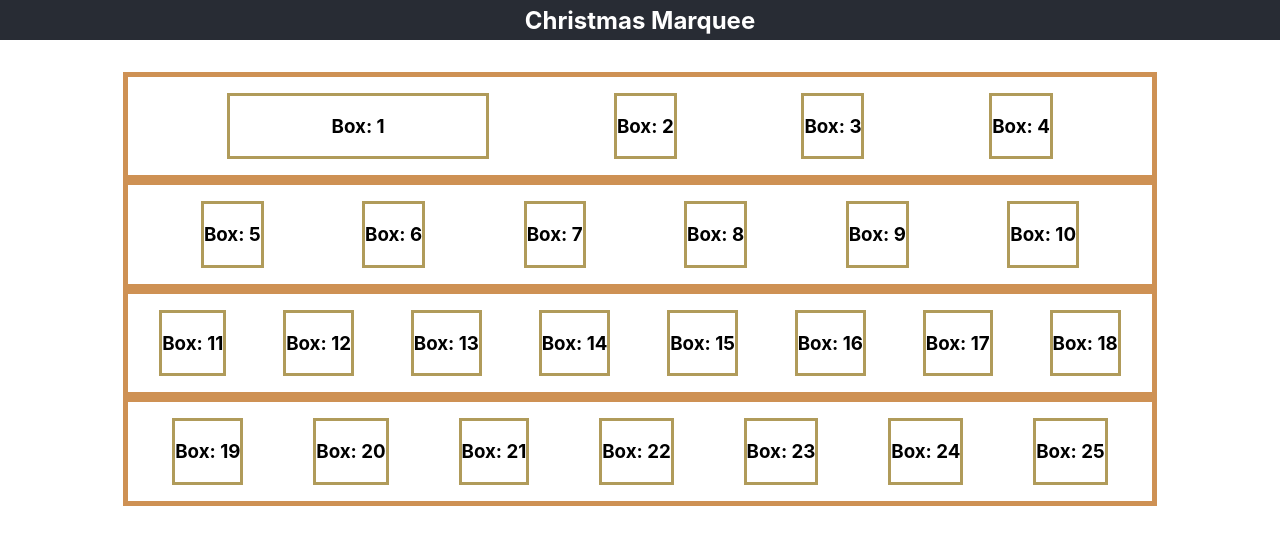
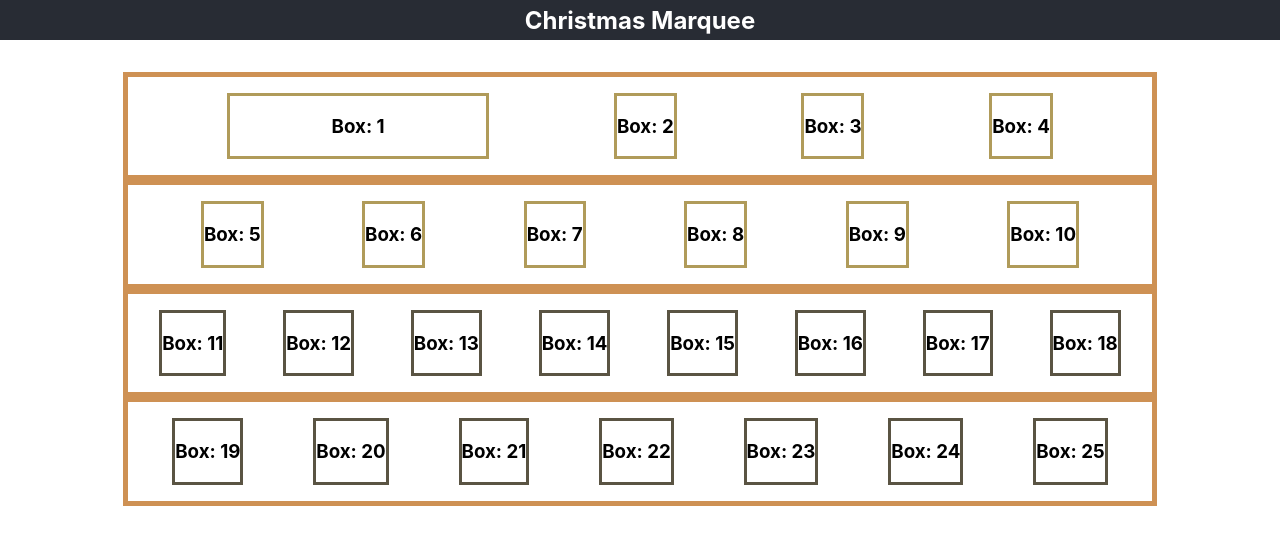
Before and after one commit to zplummer13/advent, a React (Create React App) app: page / in a window 1280 px wide. Shown: the top 544 px of the page. Built offline with nearby package versions, Linux system fonts and the light colour scheme.

Commit message:
Added logic for locking boxes

```diff
--- a/package.json
+++ b/package.json
@@ -10,6 +10,7 @@
     "@types/node": "^12.0.0",
     "@types/react": "^17.0.0",
     "@types/react-dom": "^17.0.0",
+    "luxon": "^2.0.2",
     "react": "^17.0.2",
     "react-dom": "^17.0.2",
     "react-scripts": "4.0.3",
@@ -40,5 +41,8 @@
       "last 1 firefox version",
       "last 1 safari version"
     ]
+  },
+  "devDependencies": {
+    "@types/luxon": "^2.0.5"
   }
 }
--- a/src/_sassvariables.scss
+++ b/src/_sassvariables.scss
@@ -2,3 +2,4 @@ $primary-color: #4a5f40;
 $secondary-color: #7e0914;
 $trinary-color: #e7d5c7;
 $quarnary-color: #b09b5a;
+$quintary-color: #5a5443;
--- a/src/components/Box.scss
+++ b/src/components/Box.scss
@@ -2,8 +2,15 @@
 
 .box {
   margin: 2vh 2vw;
+}
+
+.boxUnlocked {
+  cursor: pointer;
   border: solid 3px app.$quarnary-color;
-  cursor: pointer;
+}
+
+.boxLocked {
+  border: solid 3px app.$quintary-color;
 }
 
 .boxSmall {
--- a/src/components/Box.tsx
+++ b/src/components/Box.tsx
@@ -4,15 +4,29 @@ import "./Box.scss";
 
 type BoxProps = {
   day: Day;
+  locked: boolean;
   openDayModal: React.MouseEventHandler<HTMLElement>;
 };
 
 export function Box(props: BoxProps) {
 
+  console.log(props.locked)
+
+  const locked = props.locked
+
   const cssClasses = props.day.cssClasses?.join(" ");
   return (
-    <div className={"box " + cssClasses} onClick={props.openDayModal}>
-      <h3>Box: {props.day.id}</h3>
-    </div>
+      <aside>
+        {locked &&
+          <div className={"box boxLocked " + cssClasses}>
+            <h3>Box: {props.day.id}</h3>
+          </div>
+        }
+        {!locked &&
+          <div className={"box boxUnlocked " + cssClasses} onClick={props.openDayModal}>
+            <h3>Box: {props.day.id}</h3>
+          </div>
+        }
+      </aside>
   );
 }
--- a/src/components/House.tsx
+++ b/src/components/House.tsx
@@ -4,6 +4,11 @@ import { Modal } from "./Modal";
 
 import "./House.scss";
 import Day from "../schema/day";
+import { DateTime } from "luxon";
+
+// Manual date override
+const currentDate = DateTime.local(2021, 12, 10);
+// const currentDate = DateTime.now();
 
 const rows: Day[][] = [
   [
@@ -58,7 +63,7 @@ export function House(props: HouseProps) {
         {rows.map((row) => (
           <div className="dayContainer">
             {row.map((day) => (
-              <Box openDayModal={() => setModalState(day)} day={day} />
+              <Box openDayModal={() => setModalState(day)} day={day} locked={isDayLocked(day)} />
           ))}
           </div>
         ))}
@@ -66,3 +71,11 @@ export function House(props: HouseProps) {
     </aside>
   );
 }
+
+function isDayLocked(day: Day): boolean {
+  let dayDiff = currentDate.diff(DateTime.local(2021, 11, 30), 'days').toObject().days;
+  if (typeof dayDiff == 'number') {
+    return day.id > dayDiff;
+  }
+  return true;
+}
--- a/src/schema/day.ts
+++ b/src/schema/day.ts
@@ -1,7 +1,6 @@
 interface Day {
     id: number,
     title?: string,
-    locked?: boolean,
     cssClasses?: string[],
 }
 
```
Also changed, not shown: 1 other file (tests, documents, lock files or other folders).
